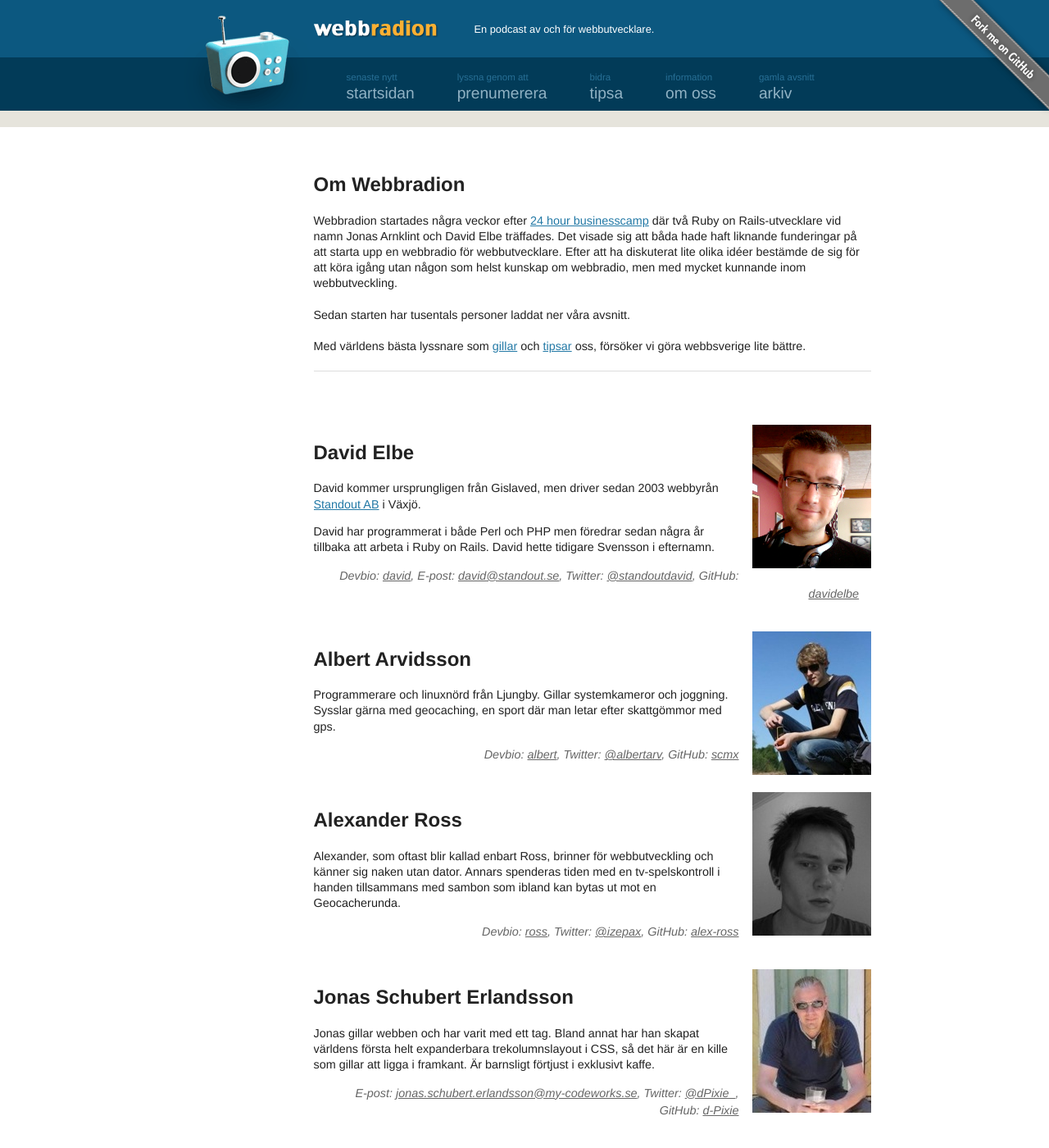
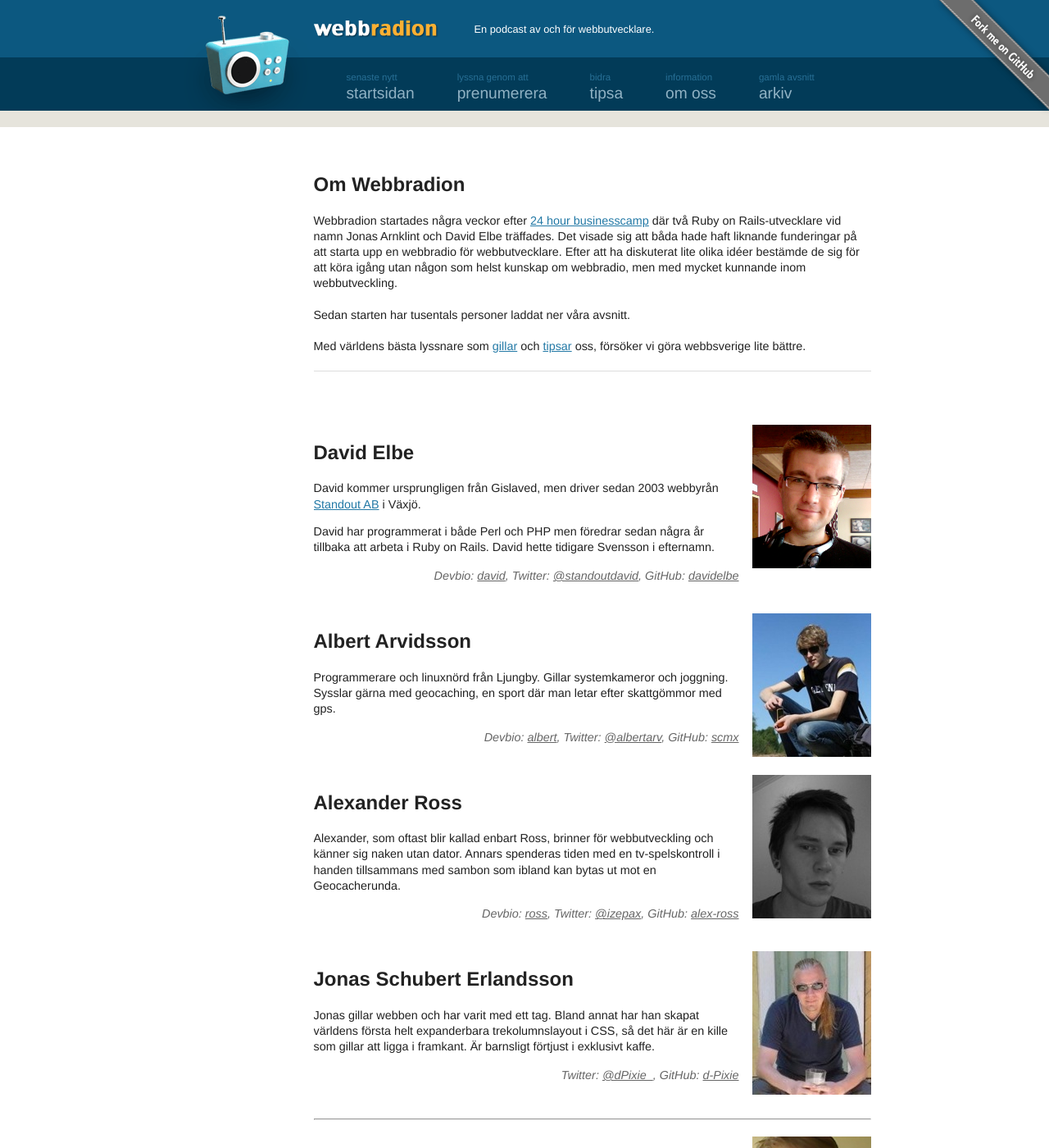
Before and after one commit to standout/webbradion.net, a Jekyll site: the page built from about.html, in a window 1280 px wide and 1400 px high. Shown: the whole window at 82% size. Built offline with Jekyll 4.4.1, drawn with Linux system fonts in a browser that asks for light colours.

Commit message:
Remove e-mail links

```diff
--- a/about.html
+++ b/about.html
@@ -36,7 +36,6 @@ permalink: om.html
     </p>
     <p class="contact_info">
       Devbio: <a href="http://devb.io/david">david</a>,
-      E-post: <a href="mailto:david@standout.se" class="email">david@standout.se</a>,
       Twitter: <a class="twitter" href="http://twitter.com/standoutdavid" title="David Elbe på Twitter">@standoutdavid</a>,
       GitHub: <a href="http://github.com/davidelbe">davidelbe</a>
     </p>
@@ -72,7 +71,8 @@ permalink: om.html
         Jonas gillar webben och har varit med ett tag. Bland annat har han skapat världens första helt expanderbara trekolumnslayout i CSS, så det här är en kille som gillar att ligga i framkant. Är barnsligt förtjust i exklusivt kaffe.
       </p>
       <p class="contact_info">
-        E-post: <a href="mailto:jonas.schubert.erlandsson@my-codeworks.se">jonas.schubert.erlandsson@my-codeworks.se</a>, Twitter: <a class="twitter" href="http://twitter.com/dPixie_" title="Jonas Schubert Erlandsson på Twitter">@dPixie_</a>, GitHub: <a href="http://github.com/d-Pixie">d-Pixie</a>
+        Twitter: <a class="twitter" href="http://twitter.com/dPixie_" title="Jonas Schubert Erlandsson på Twitter">@dPixie_</a>,
+        GitHub: <a href="http://github.com/d-Pixie">d-Pixie</a>
       </p>
     </div>
     <br/>
```
